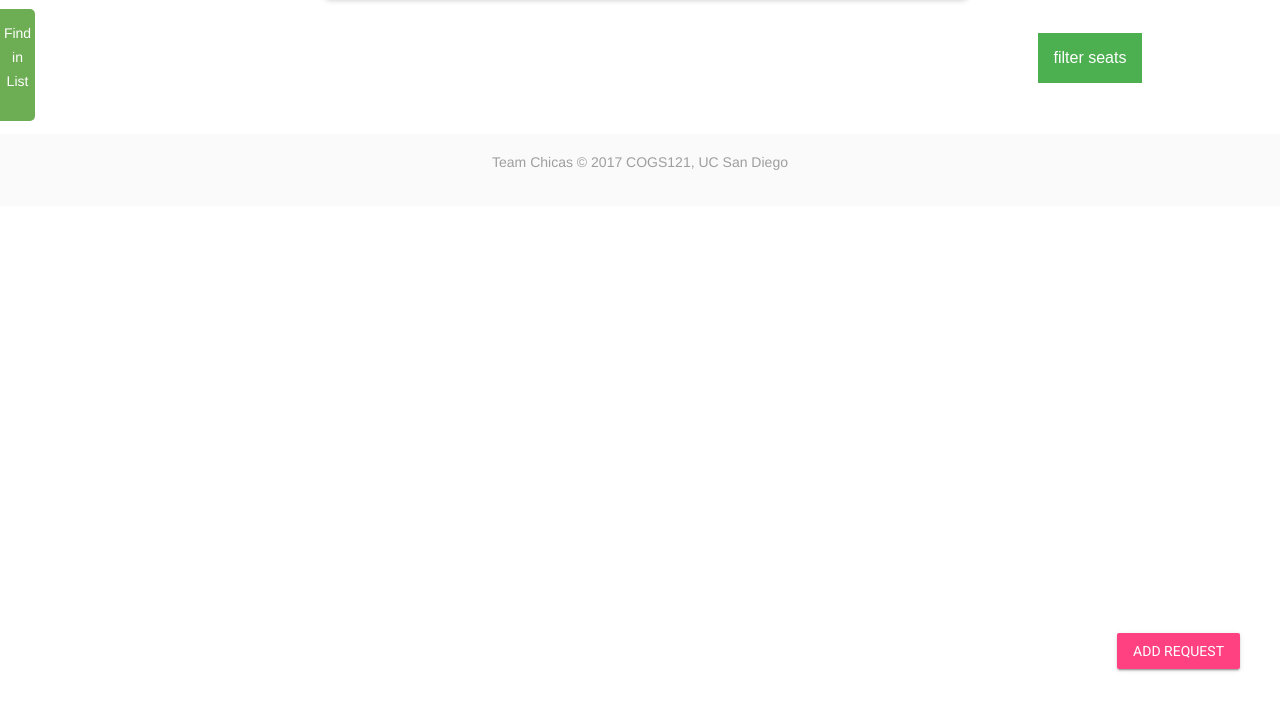
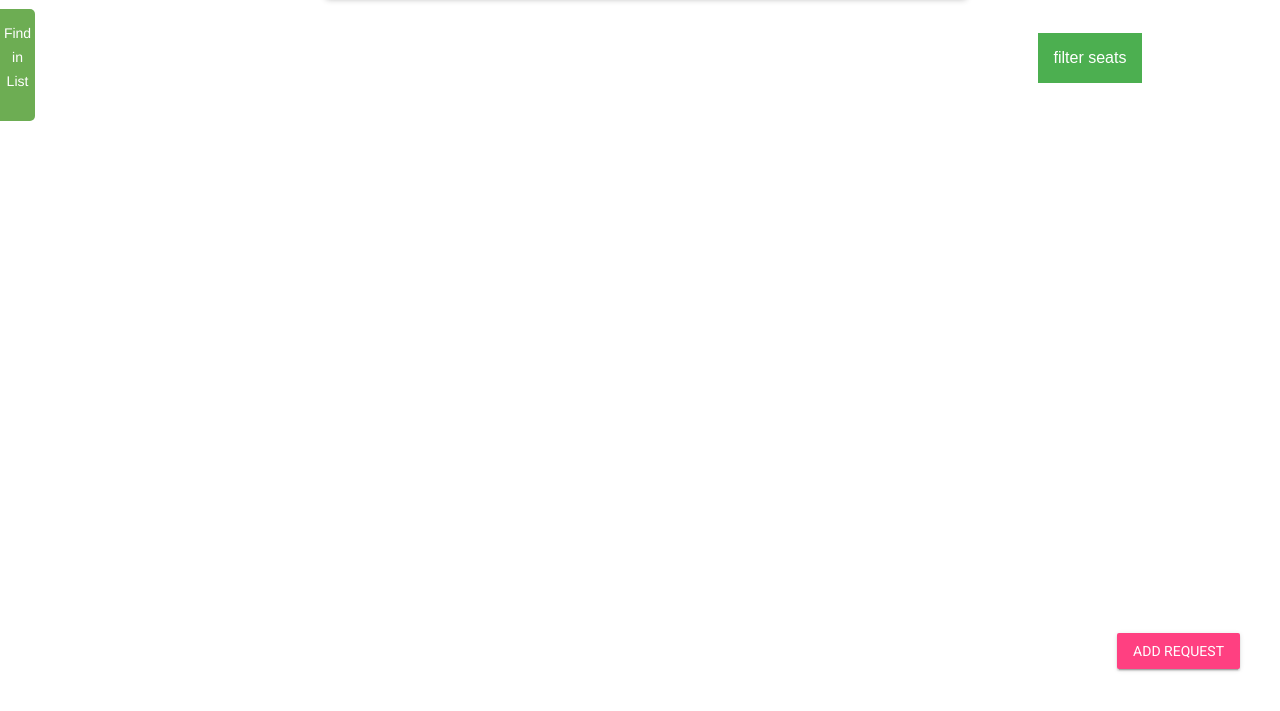
Before and after one commit to XRWei/COGS121, a website: page dine-with-me/public/index.html in a window 1280 px wide. Shown: the part 91-802 px from the top of the page. Drawn offline with nearby package versions, Linux system fonts and the light colour scheme; some packages are replaced by stand-ins of ours; files whose address does not match are found by name.

Commit message:
removed bar that was blocking the middle

```diff
--- a/dine-with-me/public/index.html
+++ b/dine-with-me/public/index.html
@@ -690,10 +690,6 @@ function initMap(seat) {
 
             <script src="js/index.js"></script>
             <script async defer src="https://maps.googleapis.com/maps/api/js?key=AIzaSyC0BIjCQP-zarunMKbJgnlB-zVquaUrSqU"></script>
-            <footer class="android-footer mdl-mega-footer">
-              <div class="mdl-mega-footer--middle-section">
-                <p class="mdl-typography--font-light">Team Chicas © 2017 COGS121, UC San Diego</p>
-            </footer>
         </div>
     </div>
     <a href="postReq.html" target="_blank" id="view-source" class="mdl-button mdl-js-button mdl-button--raised mdl-js-ripple-effect mdl-color--accent mdl-color-text--accent-contrast">Add Request</a>
```
